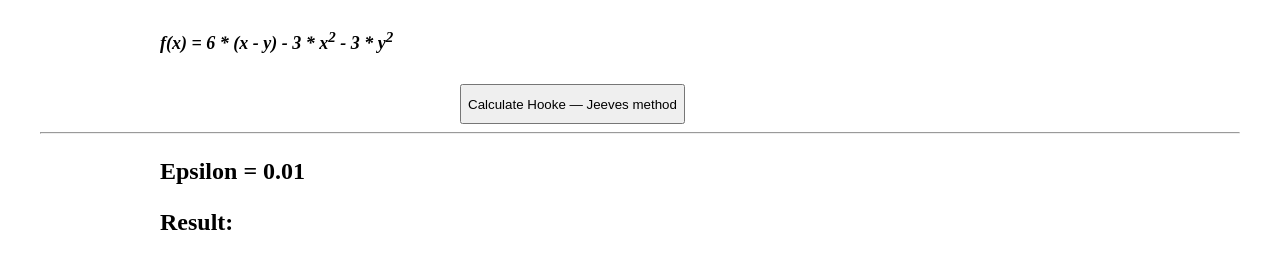
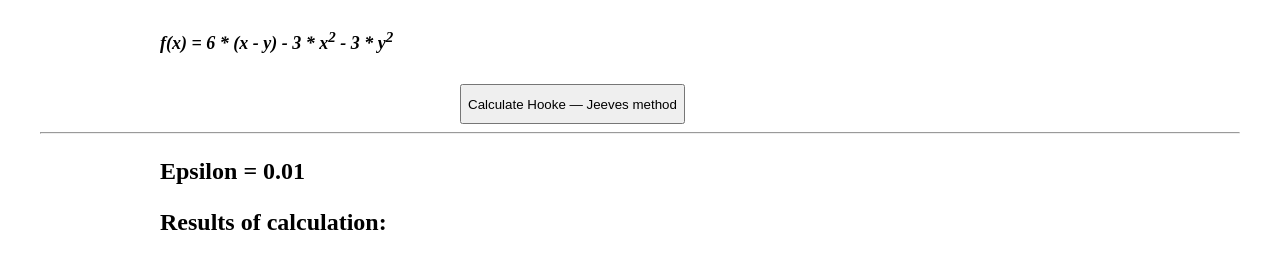
Before and after one commit to Wariorest/The-Hooke-Jeeves-algorithm, a plain HTML site: page index.html in a window 1280 px wide. Shown: the part 90-358 px from the top of the page. Drawn offline with Linux system fonts and the light colour scheme.

Commit message:
commit on 'master'

```diff
--- a/index.html
+++ b/index.html
@@ -21,7 +21,8 @@
             <hr>
             <div class="result">
                 <p>Epsilon = 0.01</p>
-                <p>Result: <p id="res"></p></p>
+                <p>Results of calculation: </p>
+                <p id="res"></p>
             </div>
         </div>
     </div>
--- a/main.js
+++ b/main.js
@@ -67,7 +67,7 @@ function jh_mehod_calc(){
 
         }
         console.log(`Iteration:${counter} base point: ${base_processing_result} a:${a} b:${b} h:${h} ah:${a_h} b:${b_h} h:${h}`);
-        document.getElementById('res').innerHTML+=(`Iteration:${counter} base point: ${base_processing_result} a:${a} b:${b} h:${h} ah:${a_h} b:${b_h} h:${h}<br>`);
+        document.getElementById('res').innerHTML+=(`Iteration:${counter}     base point: ${base_processing_result}     a:${a}     b:${b}     h:${h}     ah:${a_h}     b:${b_h}     h:${h}<br>`);
         counter++;
     } while (h > eps);
 
```
